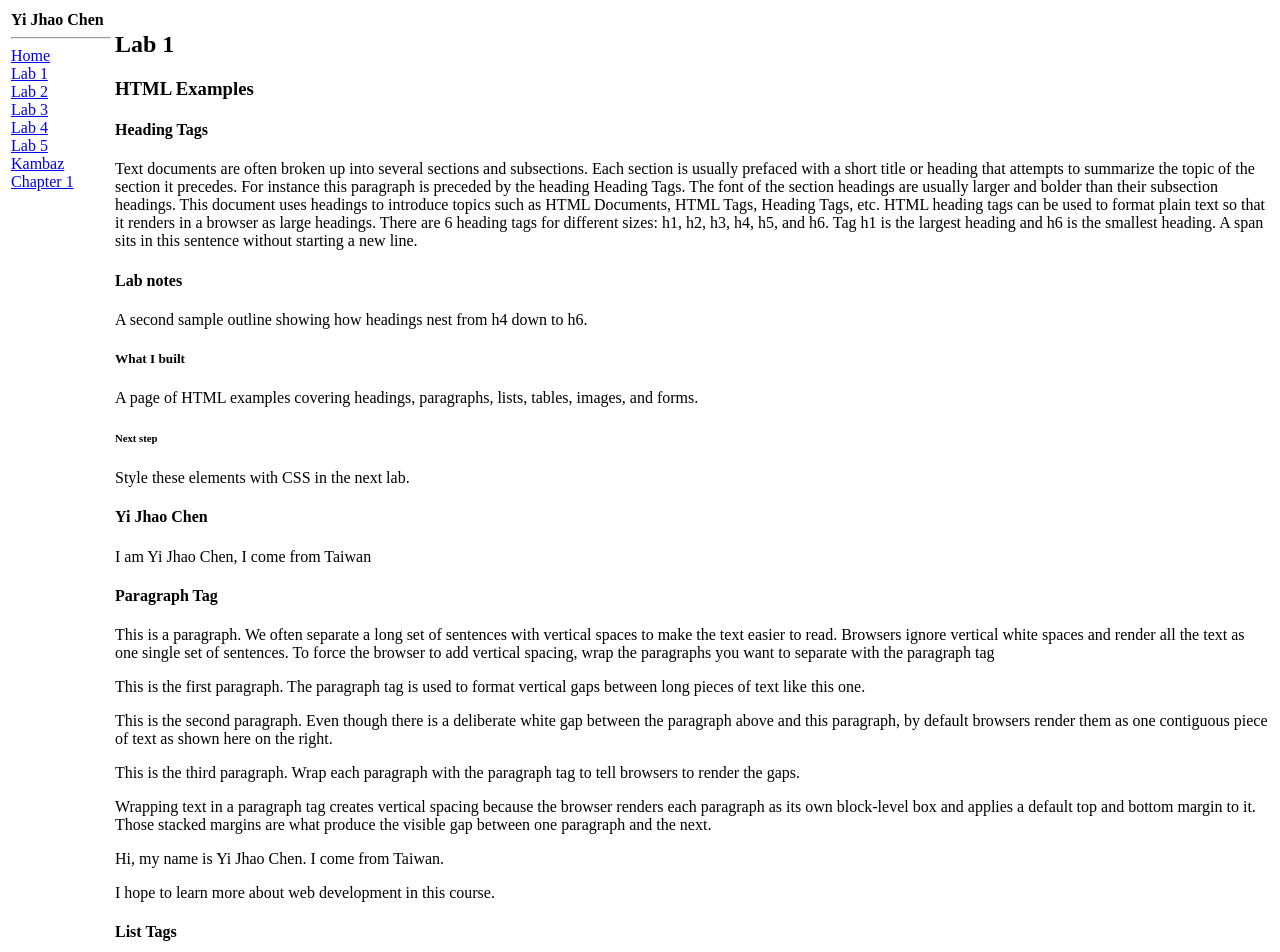
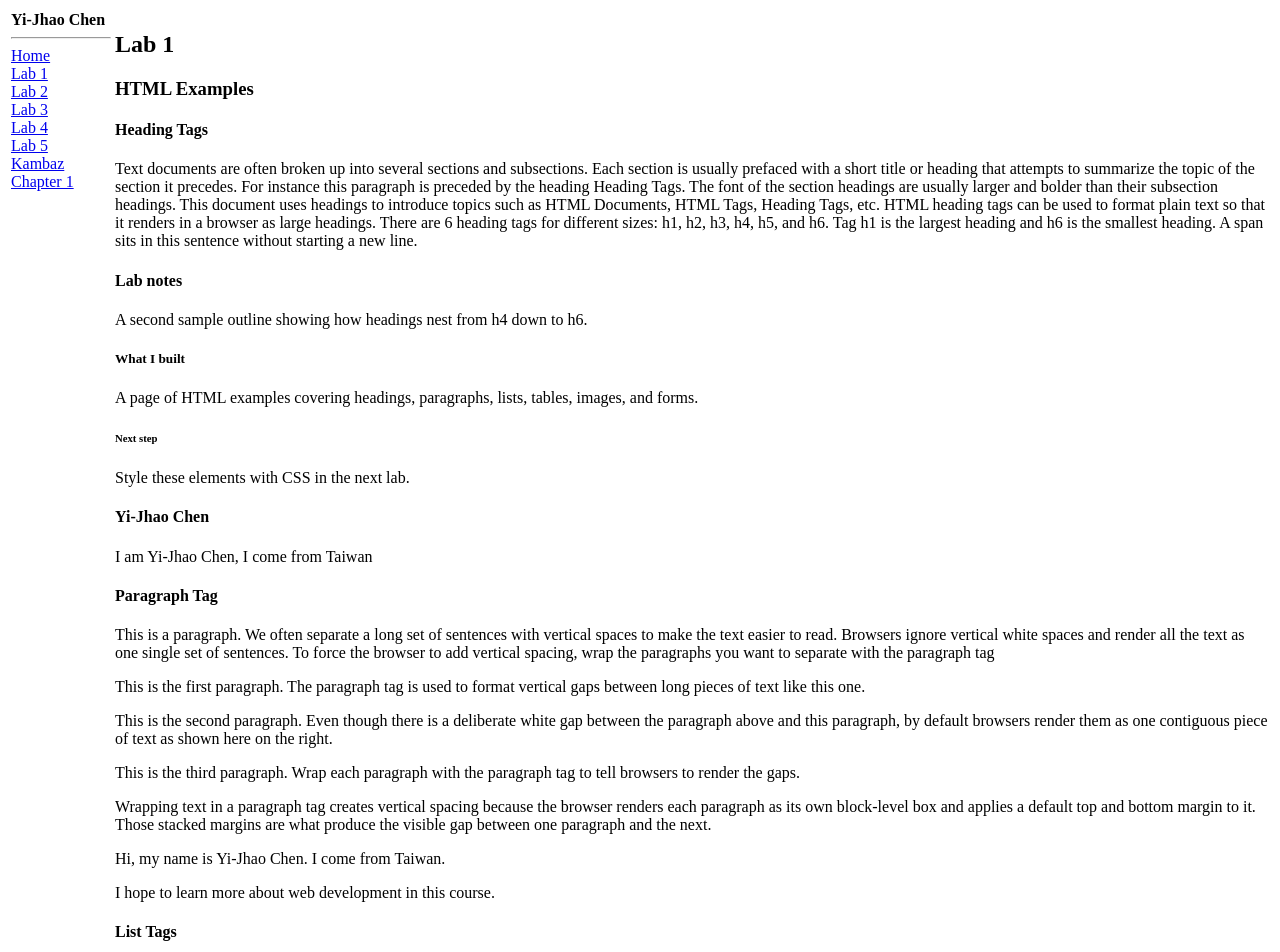
Before and after one commit to JoeChen0430/webdev-client, a Next.js app: page /labs/lab1 in a window 1280 px wide. Shown: the top 952 px of the page. Built offline with nearby package versions, Linux system fonts and the light colour scheme.

Commit message:
fix name tag

```diff
--- a/app/labs/TOC.tsx
+++ b/app/labs/TOC.tsx
@@ -3,7 +3,7 @@ import Link from "next/link";
 export default function TOC() {
   return (
     <div id="wd-toc">
-      <b>Yi Jhao Chen</b>
+      <b>Yi-Jhao Chen</b>
       <hr />
       <Link href="/labs" id="wd-lab1-link">
         Home
--- a/app/labs/lab1/HeadingTags.tsx
+++ b/app/labs/lab1/HeadingTags.tsx
@@ -26,8 +26,8 @@ export default function HeadingTags()  {
         Style these elements with CSS in the next lab.
         </div>
         <div id="wd-your-heading">
-        <h4>Yi Jhao Chen</h4>
-        I am Yi Jhao Chen, I come from{" "}
+        <h4>Yi-Jhao Chen</h4>
+        I am Yi-Jhao Chen, I come from{" "}
         <span id="wd-your-span">Taiwan</span>
         </div>
     </>
--- a/app/labs/lab1/HighlightedBox.tsx
+++ b/app/labs/lab1/HighlightedBox.tsx
@@ -68,7 +68,7 @@ export default function HighlightedBoxLab() {
         borderWidth={4}
         borderRadius={4}
       >
-        <h4>Yi Jhao Chen</h4>
+        <h4>Yi-Jhao Chen</h4>
         <ul>
           <li>Get comfortable writing React without copying from examples.</li>
           <li>Build and deploy one full stack project end to end.</li>
--- a/app/labs/lab1/ListTags.tsx
+++ b/app/labs/lab1/ListTags.tsx
@@ -44,7 +44,7 @@ export default function ListTags() {
         <li>Red Mars</li>
         <li>The Forever War</li>
       </ul>
-      Yi Jhao Chen&apos;s favorite books (in no particular order)
+      Yi-Jhao Chen&apos;s favorite books (in no particular order)
       <ul id="wd-your-books">
         <li>Percy Jackson</li>
         <li>Harry Potter</li>
--- a/app/labs/lab1/ParagraphTag.tsx
+++ b/app/labs/lab1/ParagraphTag.tsx
@@ -30,7 +30,7 @@ export default function ParagraphTag() {
         produce the visible gap between one paragraph and the next.
       </p>
       <p id="wd-p-your-1">
-        Hi, my name is Yi Jhao Chen. I come from Taiwan.
+        Hi, my name is Yi-Jhao Chen. I come from Taiwan.
       </p>
       <p id="wd-p-your-2">
         I hope to learn more about web development in this course.
--- a/app/labs/lab1/forms/YourForm.tsx
+++ b/app/labs/lab1/forms/YourForm.tsx
@@ -14,7 +14,7 @@ export default function YourForm() {
       <label htmlFor="wd-your-first-name">First name: </label>
       <input
         type="text"
-        defaultValue="Yi Jhao"
+        defaultValue="Yi-Jhao"
         placeholder="First name"
         id="wd-your-first-name"
       />
--- a/app/labs/page.tsx
+++ b/app/labs/page.tsx
@@ -4,7 +4,7 @@ export default function Labs() {
   return (
     <div id="wd-labs">
       <h1>Labs</h1>
-      <h2>Yi Jhao Chen</h2>
+      <h2>Yi-Jhao Chen</h2>
       <ul>
         <li>
           <Link href="/labs/lab1">Lab 1: HTML Examples</Link>
```
